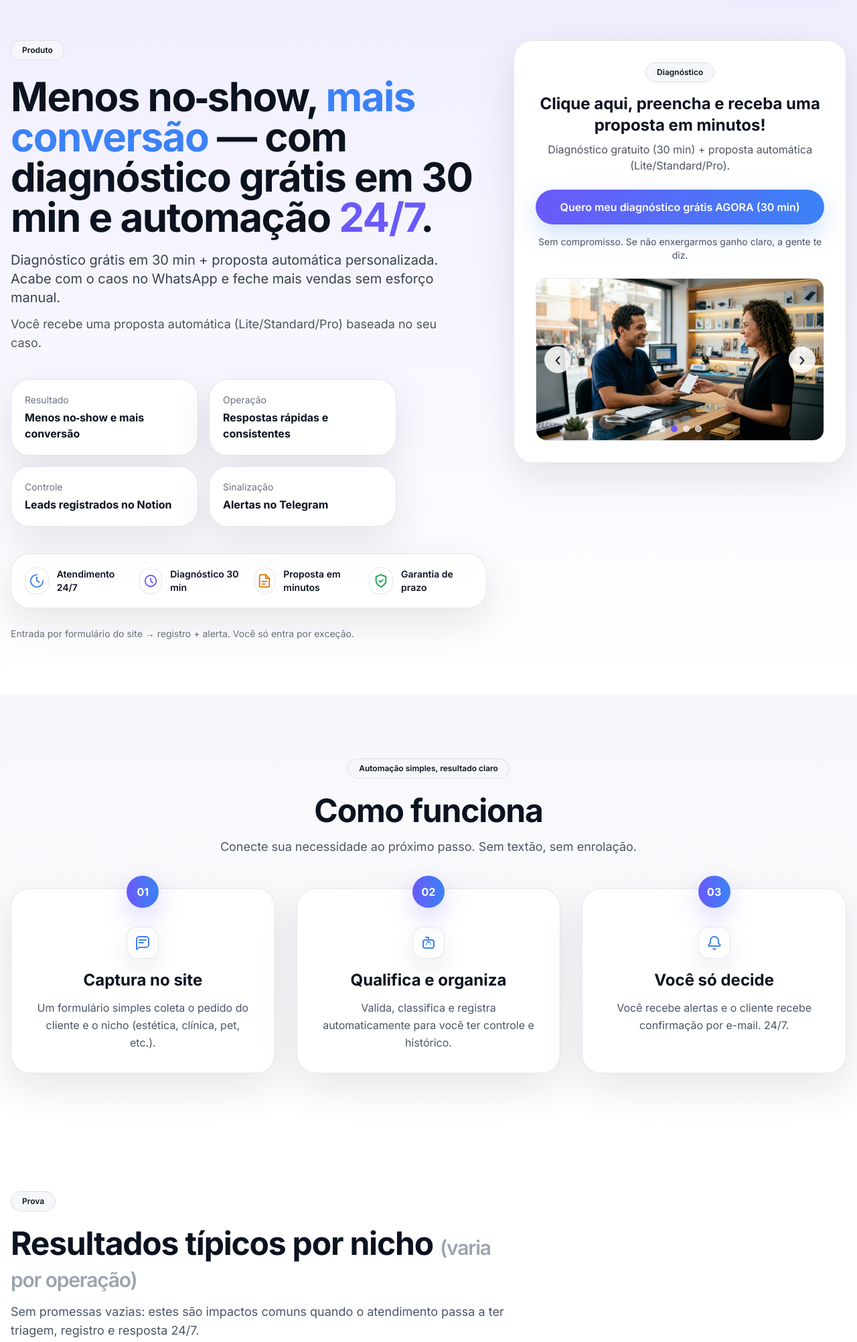
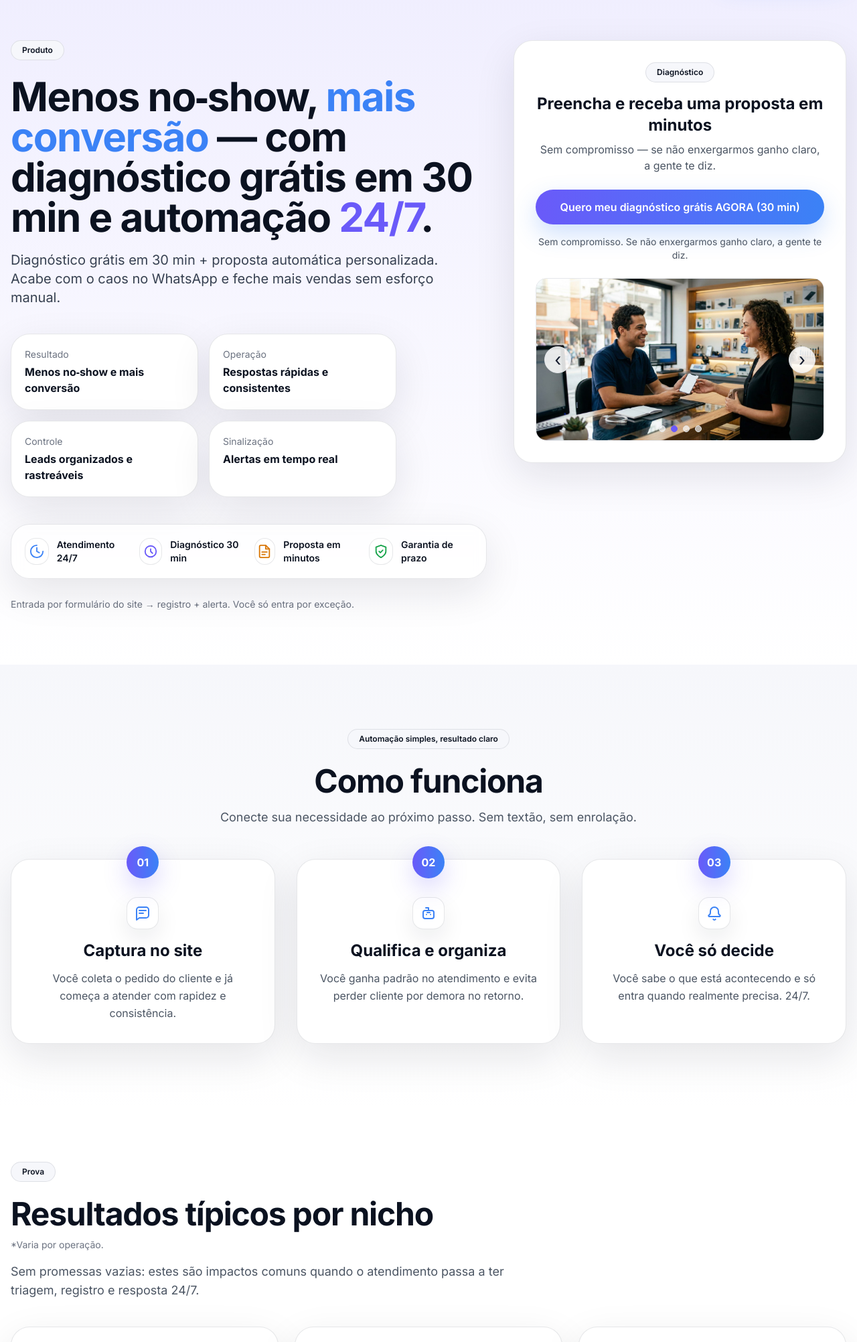
Before and after one commit to AlexOliverax/All-Solution-Systems, an Astro site: page / in a window 1280 px wide. Shown: the part 100-2103 px from the top of the page at 67% size. Built offline with nearby package versions, Linux system fonts and the light colour scheme; Astro itself is replaced by a stand-in of ours.

Commit message:
copy: remove repetition + de-tech Notion/Telegram mentions + fix wrapping disclaimer

```diff
--- a/src/components/product/Lead247Hero.astro
+++ b/src/components/product/Lead247Hero.astro
@@ -22,9 +22,6 @@ const NICHOS = [
         <p class="mt-5 text-lg md:text-xl text-gray-700 max-w-2xl">
           Diagnóstico grátis em 30 min + proposta automática personalizada. Acabe com o caos no WhatsApp e feche mais vendas sem esforço manual.
         </p>
-        <p class="mt-3 text-base md:text-lg text-gray-600 max-w-2xl">
-          Você recebe uma proposta automática (Lite/Standard/Pro) baseada no seu caso.
-        </p>
 
         <div class="mt-10 grid grid-cols-1 sm:grid-cols-2 gap-4 max-w-xl">
           <div class="card-premium p-5">
@@ -37,11 +34,11 @@ const NICHOS = [
           </div>
           <div class="card-premium p-5">
             <div class="text-sm text-gray-500">Controle</div>
-            <div class="mt-1 font-bold text-premium-ink">Leads registrados no Notion</div>
+            <div class="mt-1 font-bold text-premium-ink">Leads organizados e rastreáveis</div>
           </div>
           <div class="card-premium p-5">
             <div class="text-sm text-gray-500">Sinalização</div>
-            <div class="mt-1 font-bold text-premium-ink">Alertas no Telegram</div>
+            <div class="mt-1 font-bold text-premium-ink">Alertas em tempo real</div>
           </div>
         </div>
 
@@ -84,8 +81,8 @@ const NICHOS = [
         <div class="card-premium p-7 md:p-8">
           <div class="text-center">
             <div class="chip-premium">Diagnóstico</div>
-            <h2 class="mt-4 text-2xl font-black text-premium-ink">Clique aqui, preencha e receba uma proposta em minutos!</h2>
-            <p class="mt-2 text-gray-600">Diagnóstico gratuito (30 min) + proposta automática (Lite/Standard/Pro).</p>
+            <h2 class="mt-4 text-2xl font-black text-premium-ink">Preencha e receba uma proposta em minutos</h2>
+            <p class="mt-2 text-gray-600">Sem compromisso — se não enxergarmos ganho claro, a gente te diz.</p>
           </div>
 
           <div class="mt-6 grid grid-cols-1 gap-4">
--- a/src/pages/index.astro
+++ b/src/pages/index.astro
@@ -18,19 +18,19 @@ import Steps3Premium from '../components/premium/Steps3Premium.astro';
         n: '01',
         icon: `<svg xmlns="http://www.w3.org/2000/svg" width="24" height="24" viewBox="0 0 24 24" fill="none" stroke="currentColor" stroke-width="2" stroke-linecap="round" stroke-linejoin="round"><path d="M21 15a4 4 0 0 1-4 4H7l-4 3V7a4 4 0 0 1 4-4h10a4 4 0 0 1 4 4z"/><path d="M7 8h10"/><path d="M7 12h6"/></svg>`,
         title: 'Captura no site',
-        desc: 'Um formulário simples coleta o pedido do cliente e o nicho (estética, clínica, pet, etc.).',
+        desc: 'Você coleta o pedido do cliente e já começa a atender com rapidez e consistência.',
       },
       {
         n: '02',
         icon: `<svg xmlns="http://www.w3.org/2000/svg" width="24" height="24" viewBox="0 0 24 24" fill="none" stroke="currentColor" stroke-width="2" stroke-linecap="round" stroke-linejoin="round"><path d="M12 8V4H8"/><rect x="4" y="8" width="16" height="12" rx="3"/><path d="M9 14h.01"/><path d="M15 14h.01"/><path d="M10 11h4"/></svg>`,
         title: 'Qualifica e organiza',
-        desc: 'Valida, classifica e registra automaticamente para você ter controle e histórico.',
+        desc: 'Você ganha padrão no atendimento e evita perder cliente por demora no retorno.',
       },
       {
         n: '03',
         icon: `<svg xmlns="http://www.w3.org/2000/svg" width="24" height="24" viewBox="0 0 24 24" fill="none" stroke="currentColor" stroke-width="2" stroke-linecap="round" stroke-linejoin="round"><path d="M10.268 21a2 2 0 0 0 3.464 0"/><path d="M3.262 15.326A2 2 0 0 0 4 17h16a2 2 0 0 0 .738-1.674C19.63 14.84 18 13.5 18 11V9a6 6 0 1 0-12 0v2c0 2.5-1.63 3.84-2.738 4.326"/></svg>`,
         title: 'Você só decide',
-        desc: 'Você recebe alertas e o cliente recebe confirmação por e-mail. 24/7.',
+        desc: 'Você sabe o que está acontecendo e só entra quando realmente precisa. 24/7.',
       },
     ]}
   />
@@ -39,7 +39,8 @@ import Steps3Premium from '../components/premium/Steps3Premium.astro';
     <div class="container mx-auto px-4">
       <div class="max-w-3xl">
         <div class="chip-premium">Prova</div>
-        <h2 class="mt-6 text-4xl md:text-5xl font-black tracking-tight text-premium-ink">Resultados típicos por nicho <span class="text-gray-400 text-2xl md:text-3xl font-semibold">(varia por operação)</span></h2>
+        <h2 class="mt-6 text-4xl md:text-5xl font-black tracking-tight text-premium-ink">Resultados típicos por nicho</h2>
+        <p class="mt-3 text-sm text-gray-500">*Varia por operação.</p>
         <p class="mt-4 text-gray-600 text-lg">Sem promessas vazias: estes são impactos comuns quando o atendimento passa a ter triagem, registro e resposta 24/7.</p>
       </div>
 
@@ -96,6 +97,7 @@ import Steps3Premium from '../components/premium/Steps3Premium.astro';
             <div class="bg-white/70 backdrop-blur rounded-2xl border border-premium-stroke p-4">
               <div class="text-sm text-gray-500">Leads organizados</div>
               <div class="mt-1 text-xl font-black text-premium-ink">100%</div>
+              <div class="mt-1 text-xs text-gray-500">com histórico</div>
             </div>
           </div>
         </div>
@@ -121,7 +123,7 @@ import Steps3Premium from '../components/premium/Steps3Premium.astro';
         <div class="card-premium p-7">
           <div class="chip-premium">Escopo</div>
           <h3 class="mt-4 text-xl font-black text-premium-ink">MVP combinado</h3>
-          <p class="mt-2 text-gray-600">Formulário → triagem → Notion → proposta por e-mail + ajustes por nicho.</p>
+          <p class="mt-2 text-gray-600">Formulário → proposta por e-mail + ajustes por nicho.</p>
         </div>
       </div>
     </div>
```
